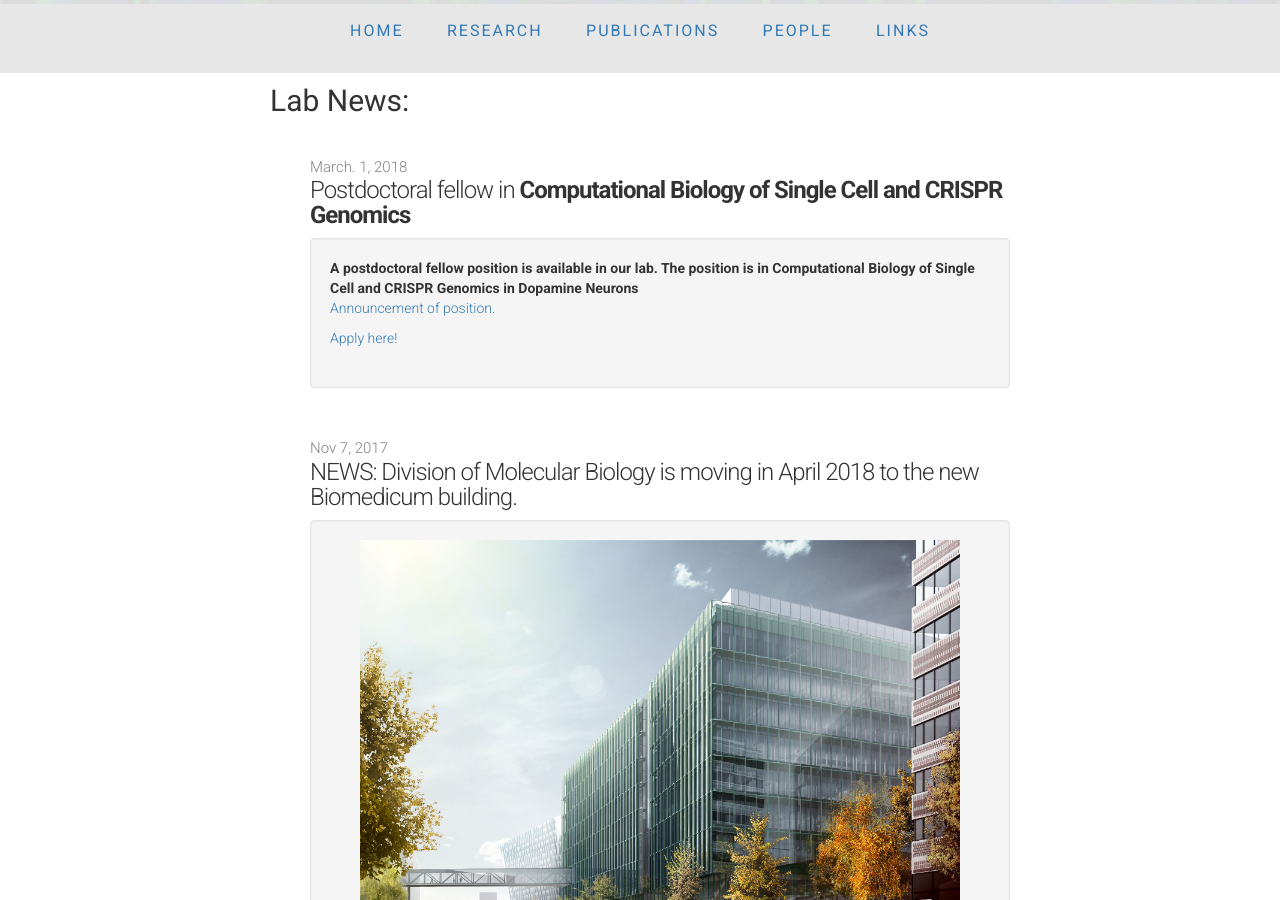
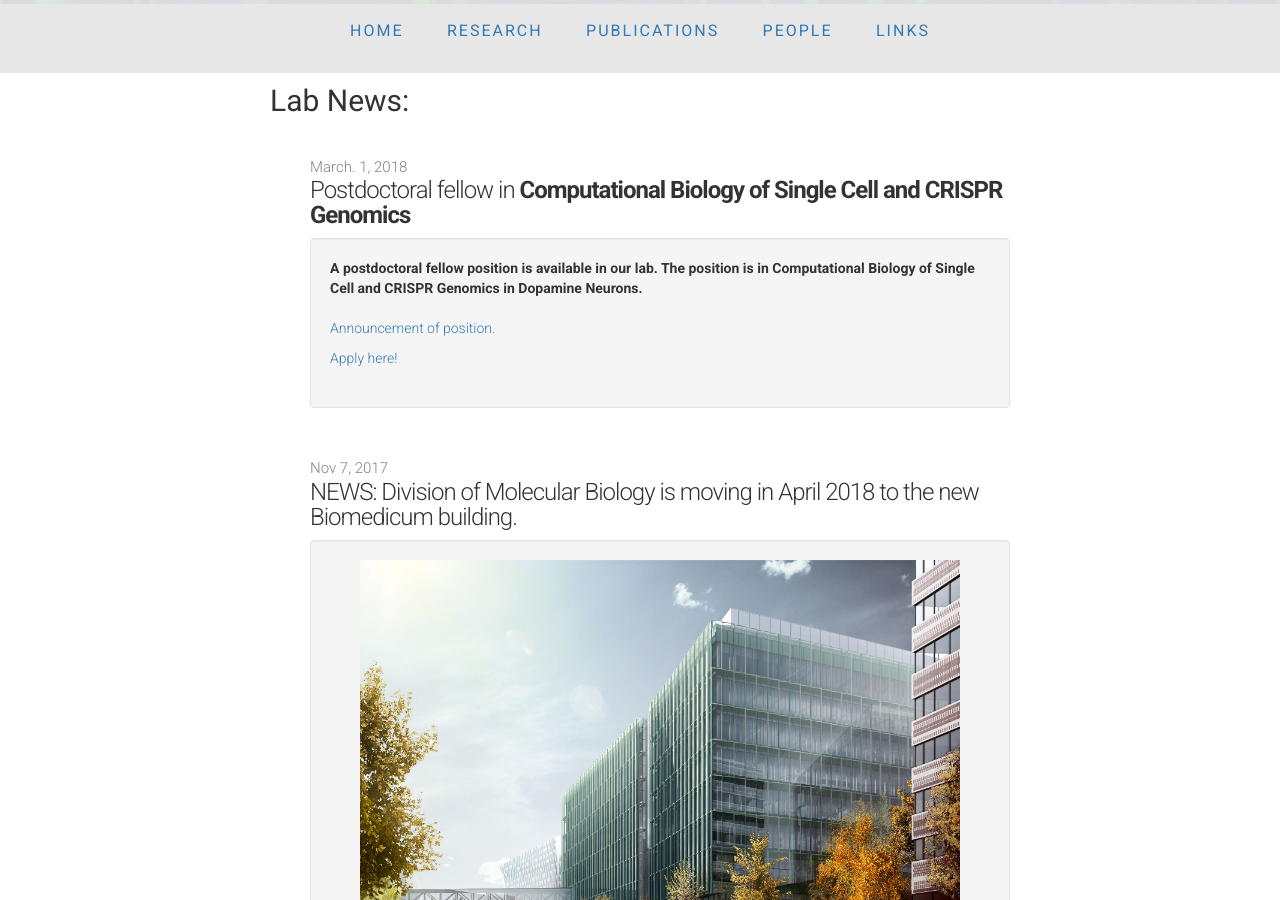
Before and after one commit to ArenasLab/arenaslab.github.io, a Jekyll site: the page index.html, which Jekyll copies as it is, in a window 1280 px wide and 900 px high, scrolled down 466 px. Built offline with Jekyll 4.4.1, drawn with Linux system fonts in a browser that asks for light colours.

Commit message:
Update index.html

```diff
--- a/index.html
+++ b/index.html
@@ -93,8 +93,9 @@
         <div class="well">
           <li class="media">
             <div class="media-body">
-              <strong class="media-heading">A postdoctoral fellow position is available in our lab. The position is in Computational Biology of Single Cell and CRISPR Genomics in Dopamine Neurons</strong>
+              <strong class="media-heading">A postdoctoral fellow position is available in our lab. The position is in Computational Biology of Single Cell and CRISPR Genomics in Dopamine Neurons.</strong>
               <br>
+	      <br>
 	      <p><a href="/img/Postdoctoral fellow_Computational Biology_EArenas.pdf">Announcement of position.</a></p>
 	      <p><a href="https://ki.mynetworkglobal.com/en/what:job/jobID:196461/type:job/where:4/apply:1">Apply here!</a></p>
             </div>
```
